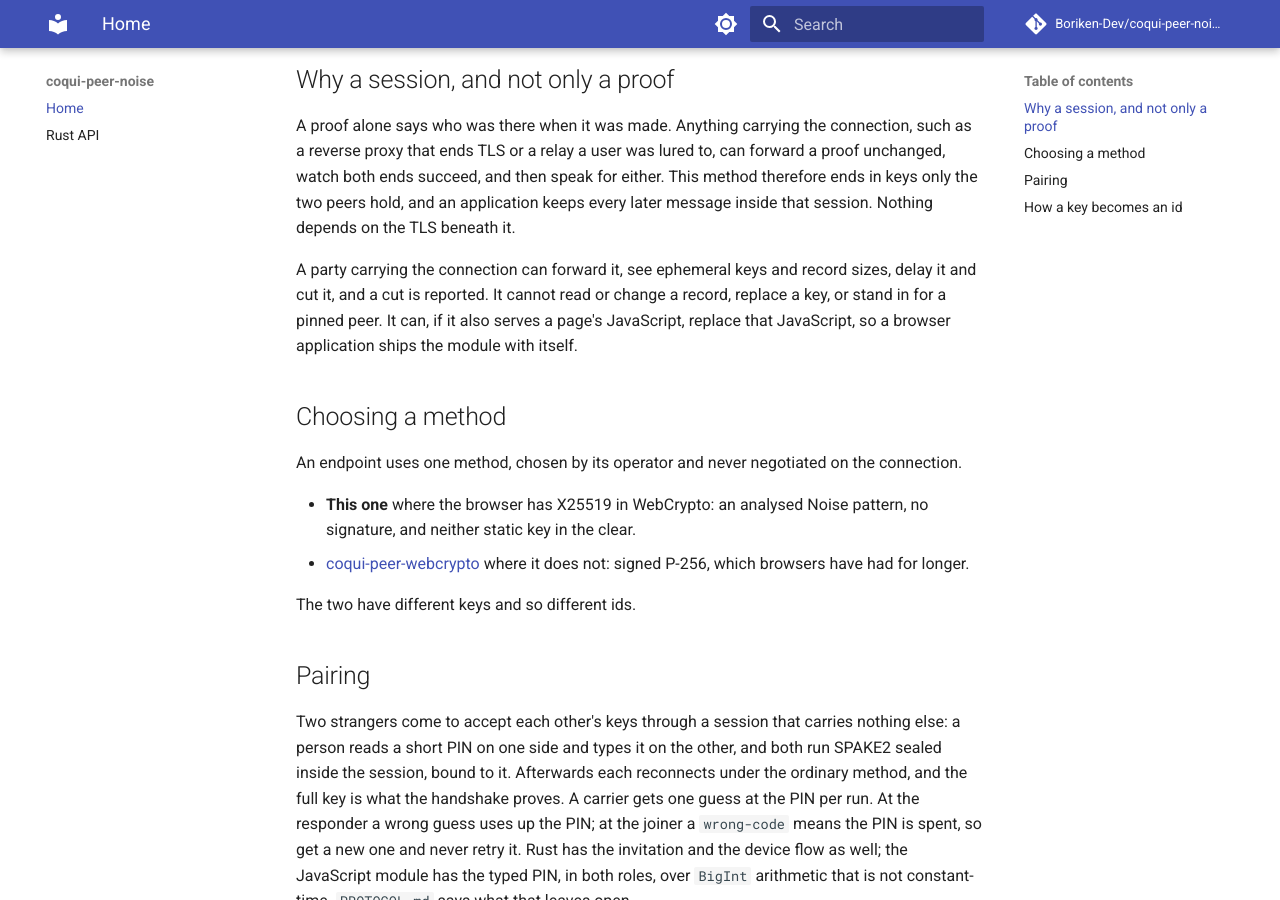
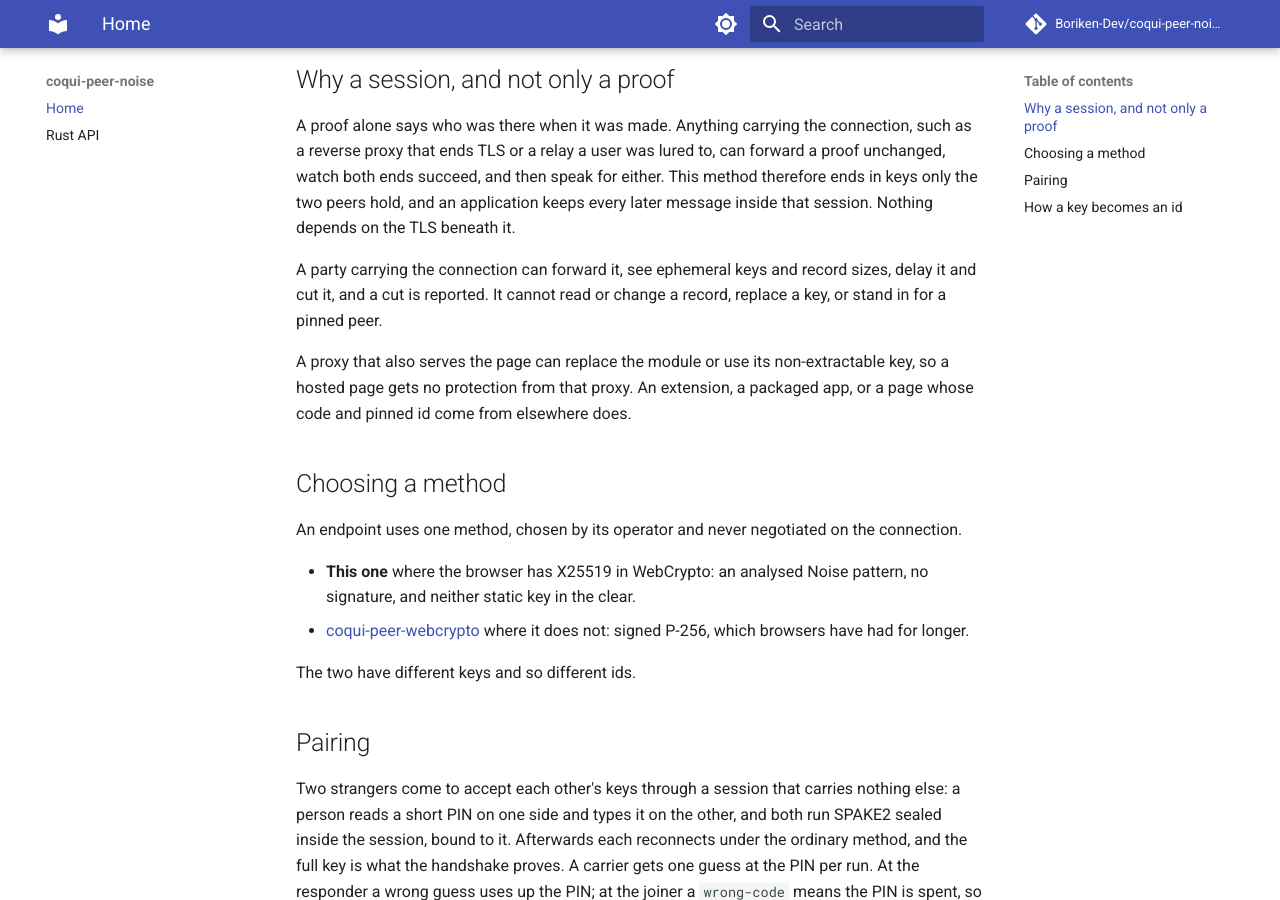
Before and after one commit to Boriken-Dev/coqui-peer-noise, an MkDocs documentation site: the page built from docs/index.md, in a window 1280 px wide and 900 px high, scrolled down 424 px. Built offline with MkDocs 1.6.1 and Material for MkDocs 9.7.7, drawn with Linux system fonts in a browser that asks for light colours; comment, search, counter and statistics services are not loaded.

Commit message:
docs: the readme and site say where the method cannot protect, and a handshake's deadline clears its timeout

```diff
--- a/docs/index.md
+++ b/docs/index.md
@@ -21,8 +21,10 @@ succeed, and then speak for either. This method therefore ends in keys only the
 application keeps every later message inside that session. Nothing depends on the TLS beneath it.
 
 A party carrying the connection can forward it, see ephemeral keys and record sizes, delay it and cut it,
-and a cut is reported. It cannot read or change a record, replace a key, or stand in for a pinned peer. It can, if it
-also serves a page's JavaScript, replace that JavaScript, so a browser application ships the module with itself.
+and a cut is reported. It cannot read or change a record, replace a key, or stand in for a pinned peer.
+
+A proxy that also serves the page can replace the module or use its non-extractable key, so a hosted page gets no protection
+from that proxy. An extension, a packaged app, or a page whose code and pinned id come from elsewhere does.
 
 ## Choosing a method
 
```
Also changed, not shown: AGENTS.md (+2 -2 lines), README.md (+2 -1 lines), bindings/js/coqui-peer-noise/README.md (+3 -1 lines), 1 other file.
